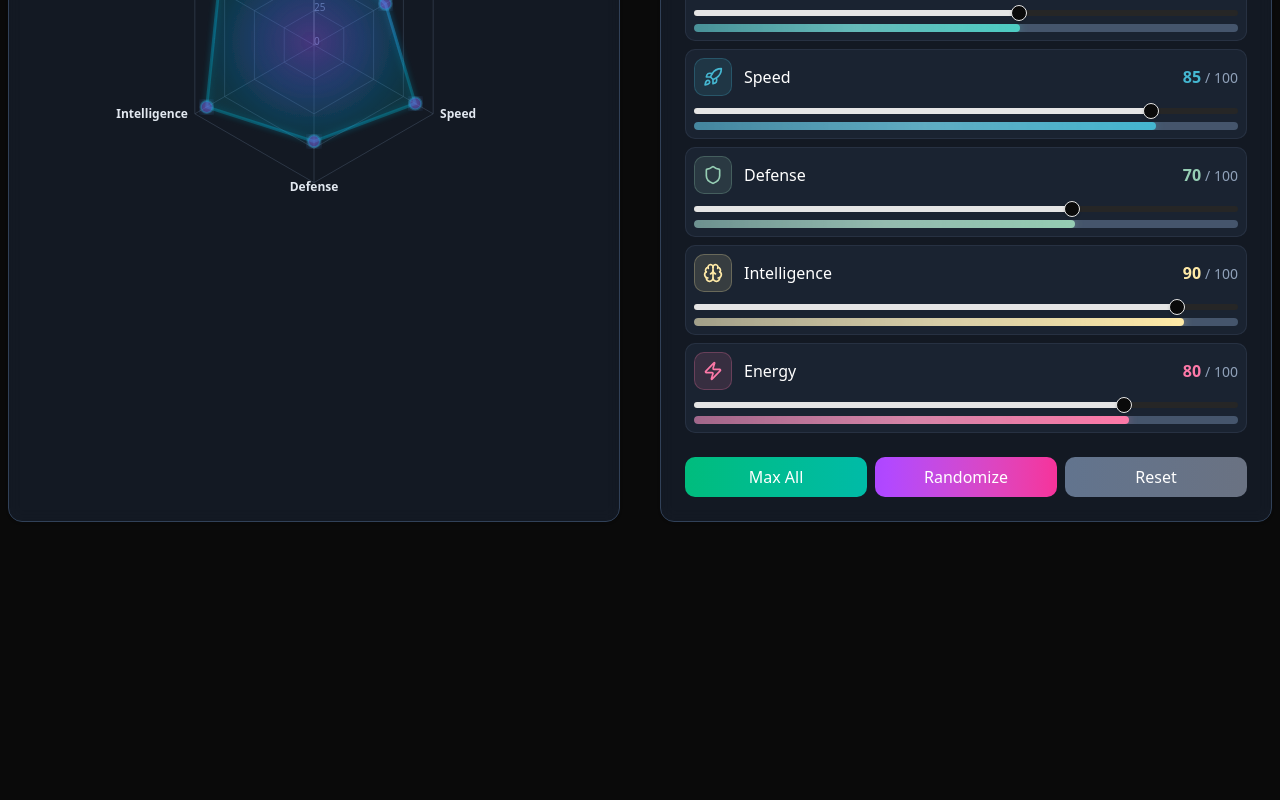
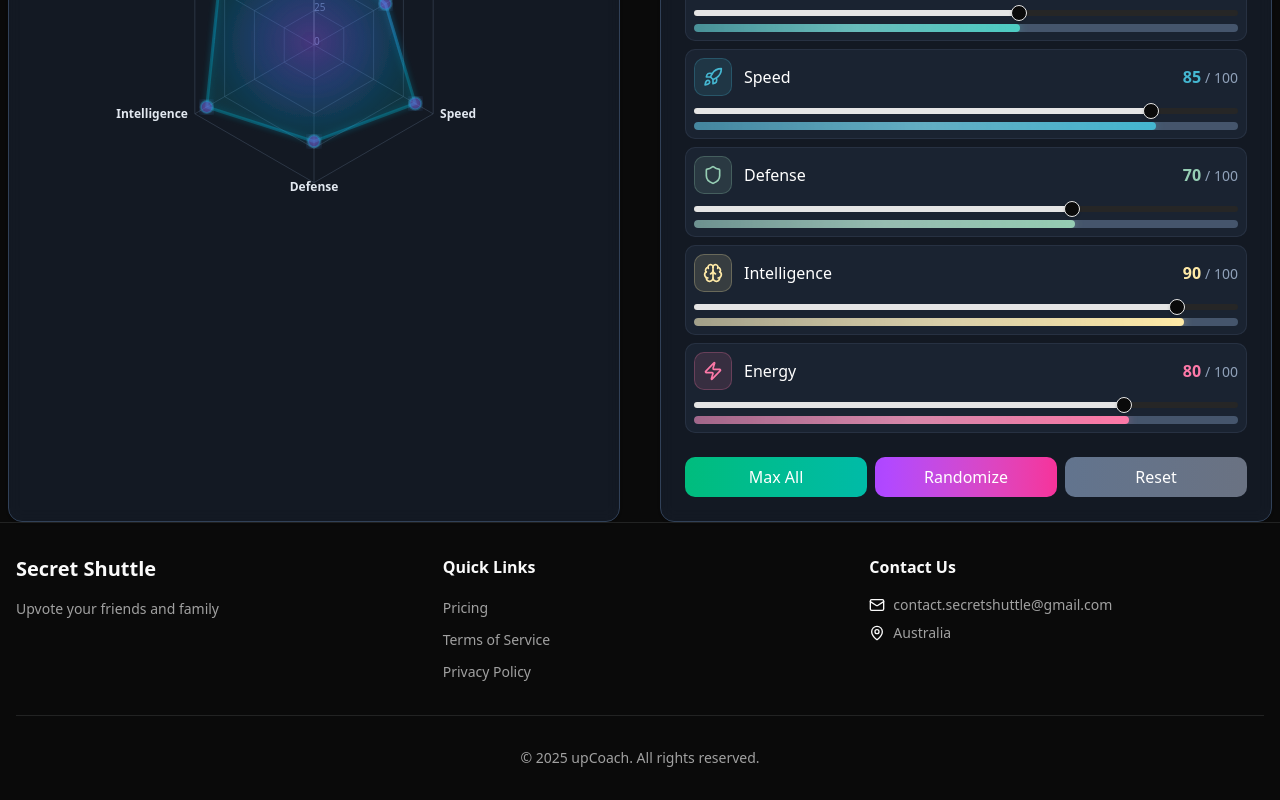
Before and after one commit to mohjache/secret-shuttle, a Next.js app: page / in a window 1280 px wide. Shown: the part 344-1144 px from the top of the page. Before the commit the page ends 866 px from the top, so only its background shows below. Built offline with nearby package versions, Linux system fonts and the light colour scheme.

Commit message:
Added footer

```diff
--- a/src/app/page.tsx
+++ b/src/app/page.tsx
@@ -1,12 +1,14 @@
 import { TopNav } from "~/components/navigation/TopNav";
 import { HomePage } from "~/components/external/HomePage";
 import { SpiderChart } from "~/components/charts/SpiderChart";
+import Footer from "~/components/navigation/Footer";
 
 export default function Page() {
   return (
     <>
       <TopNav></TopNav>
       <SpiderChart></SpiderChart>
+      <Footer></Footer>
     </>
   );
 }
--- a/src/components/charts/SpiderChart.tsx
+++ b/src/components/charts/SpiderChart.tsx
@@ -132,7 +132,7 @@ export function SpiderChart() {
       </div>
       {/* Header */}
 
-      <div className="grid max-h-[calc(100vh-12rem)] gap-6 lg:grid-cols-2">
+      <div className="grid gap-6 lg:grid-cols-2">
         {/* Spider Chart */}
         <Card className="mx-2 border-slate-700 bg-slate-800/50 backdrop-blur-sm">
           <CardHeader>
--- /dev/null
+++ b/src/components/navigation/Footer.tsx
@@ -0,0 +1,94 @@
+"use client";
+
+import { Mail, MapPin } from "lucide-react";
+import Link from "next/link";
+
+export default function Footer() {
+  return (
+    <footer className="bg-background border-t">
+      <div className="container mx-auto px-4 py-8">
+        <div className="grid grid-cols-1 gap-8 md:grid-cols-3">
+          {/* Logo and Description */}
+          <div className="space-y-4">
+            <Link href="/" className="flex items-center space-x-2">
+              <span className="text-xl font-bold">Secret Shuttle</span>
+            </Link>
+            <p className="text-muted-foreground text-sm">
+              Upvote your friends and family
+            </p>
+          </div>
+
+          {/* Quick Links */}
+          <div className="space-y-4">
+            <h3 className="font-semibold">Quick Links</h3>
+            <ul className="space-y-2">
+              <li>
+                <Link
+                  href="/"
+                  className="text-muted-foreground hover:text-primary text-sm"
+                >
+                  Pricing
+                </Link>
+              </li>
+              <li>
+                <Link
+                  href="/"
+                  className="text-muted-foreground hover:text-primary text-sm"
+                >
+                  Terms of Service
+                </Link>
+              </li>
+              <li>
+                <Link
+                  href="/"
+                  className="text-muted-foreground hover:text-primary text-sm"
+                >
+                  Privacy Policy
+                </Link>
+              </li>
+            </ul>
+          </div>
+
+          {/* Contact Information */}
+          <div className="space-y-4">
+            <h3 className="font-semibold">Contact Us</h3>
+            <ul className="space-y-2">
+              <li className="flex items-center space-x-2">
+                <Mail className="h-4 w-4" />
+                <a
+                  href="mailto:contact.secretshuttle@gmail.com"
+                  className="text-muted-foreground hover:text-primary text-sm"
+                >
+                  contact.secretshuttle@gmail.com
+                </a>
+              </li>
+              <li className="flex items-center space-x-2">
+                <MapPin className="h-4 w-4" />
+                <span className="text-muted-foreground text-sm">Australia</span>
+              </li>
+            </ul>
+          </div>
+
+          {/* Social Links */}
+          {/* <div className="space-y-4">
+            <h3 className="font-semibold">Follow Us</h3>
+            <div className="flex space-x-4">
+              <Link
+                href="https://twitter.com"
+                className="text-muted-foreground hover:text-primary"
+              >
+                <TrendingUp className="h-5 w-5" />
+              </Link>
+            </div>
+          </div> */}
+        </div>
+
+        <div className="mt-8 border-t pt-8 text-center">
+          <p className="text-muted-foreground text-sm">
+            © {new Date().getFullYear()} upCoach. All rights reserved.
+          </p>
+        </div>
+      </div>
+    </footer>
+  );
+}
```
Also changed, not shown: src/components/navigation/TopNav.tsx (line endings or trailing spaces).
